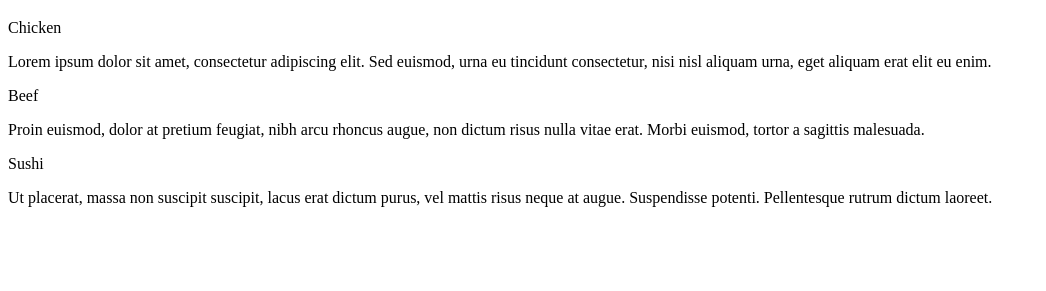
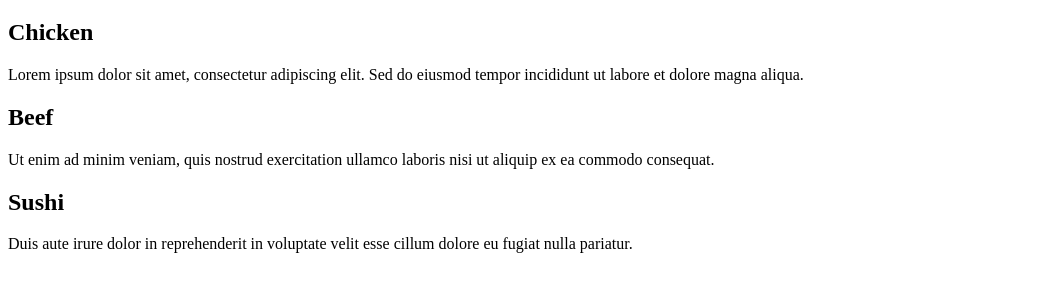
Before and after one commit to emanthag/module-2new, a plain HTML site: page index.html in a window 1280 px wide. Shown: the part 61-352 px from the top of the page, without its empty margins (0-1046 px from the left). Drawn offline with Linux system fonts and the light colour scheme.

Commit message:
Update index.html

```diff
--- a/index.html
+++ b/index.html
@@ -1,29 +1,27 @@
 <!DOCTYPE html>
-<html>
+<html lang="en">
 <head>
+    <meta charset="UTF-8">
     <meta name="viewport" content="width=device-width, initial-scale=1.0">
     <title>Our Menu</title>
+    </head>
 <body>
+    <header>
         <h1>Our Menu</h1>
- <div>
- <section>
- <div>
- <div class="section-title">Chicken</div>
- <p>Lorem ipsum dolor sit amet, consectetur adipiscing elit. Sed euismod, urna eu tincidunt consectetur, nisi nisl aliquam urna, eget aliquam erat elit eu enim.</p>
+    </header>
+    <div class="container">
+        <div class="section">
+            <h2 class="section-title">Chicken</h2>
+            <p>Lorem ipsum dolor sit amet, consectetur adipiscing elit. Sed do eiusmod tempor incididunt ut labore et dolore magna aliqua.</p>
         </div>
- </section>
- <section>
- <div>
- <div class="section-title">Beef</div>
- <p>Proin euismod, dolor at pretium feugiat, nibh arcu rhoncus augue, non dictum risus nulla vitae erat. Morbi euismod, tortor a sagittis malesuada.</p>
+        <div class="section">
+            <h2 class="section-title">Beef</h2>
+            <p>Ut enim ad minim veniam, quis nostrud exercitation ullamco laboris nisi ut aliquip ex ea commodo consequat.</p>
         </div>
- </section>
- <section>
- <div>
- <div class="section-title">Sushi</div>
- <p>Ut placerat, massa non suscipit suscipit, lacus erat dictum purus, vel mattis risus neque at augue. Suspendisse potenti. Pellentesque rutrum dictum laoreet.</p>
+        <div class="section">
+            <h2 class="section-title">Sushi</h2>
+            <p>Duis aute irure dolor in reprehenderit in voluptate velit esse cillum dolore eu fugiat nulla pariatur.</p>
         </div>
- </section>
     </div>
 </body>
 </html>
```
Lines whose indentation alone changed are shown as unchanged.
